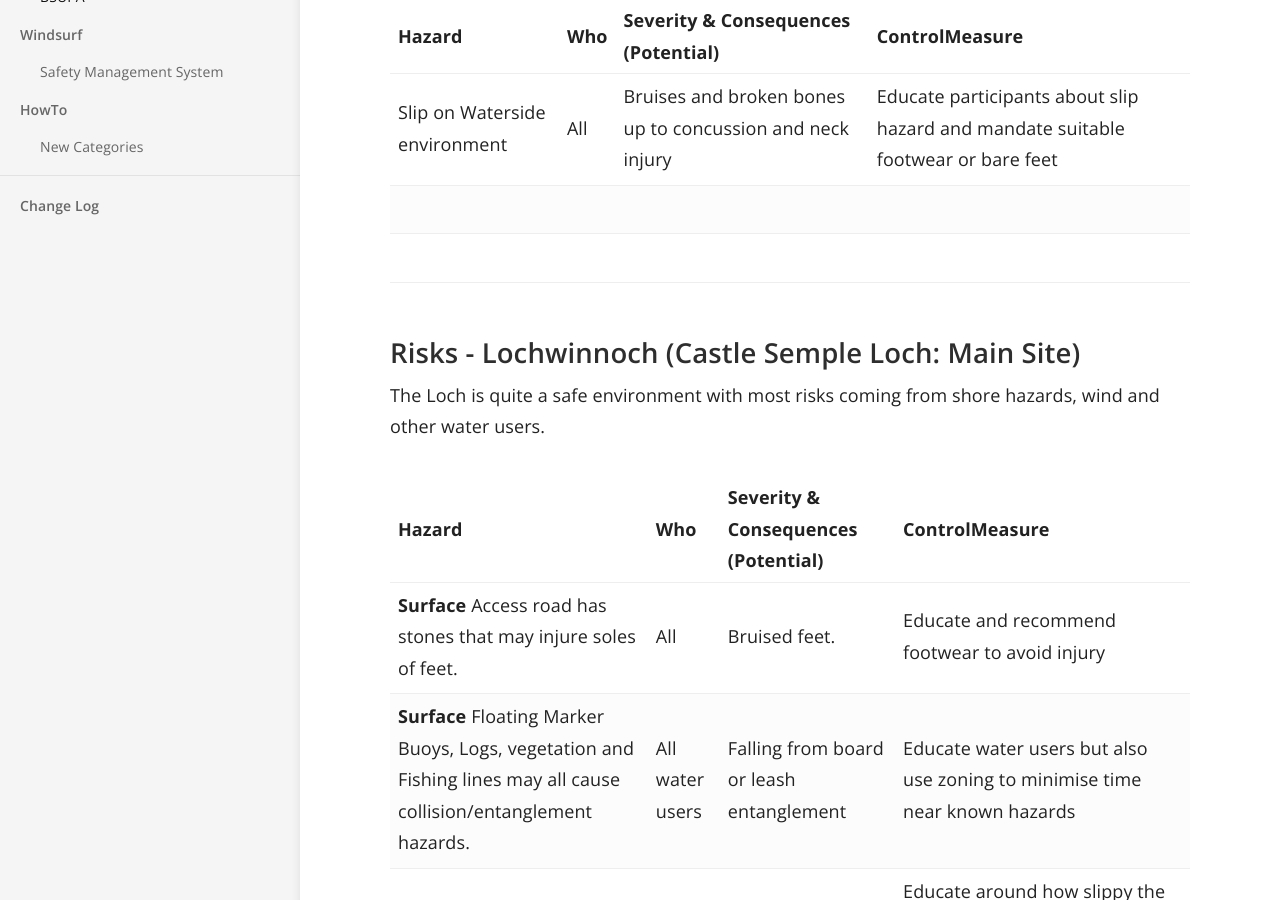
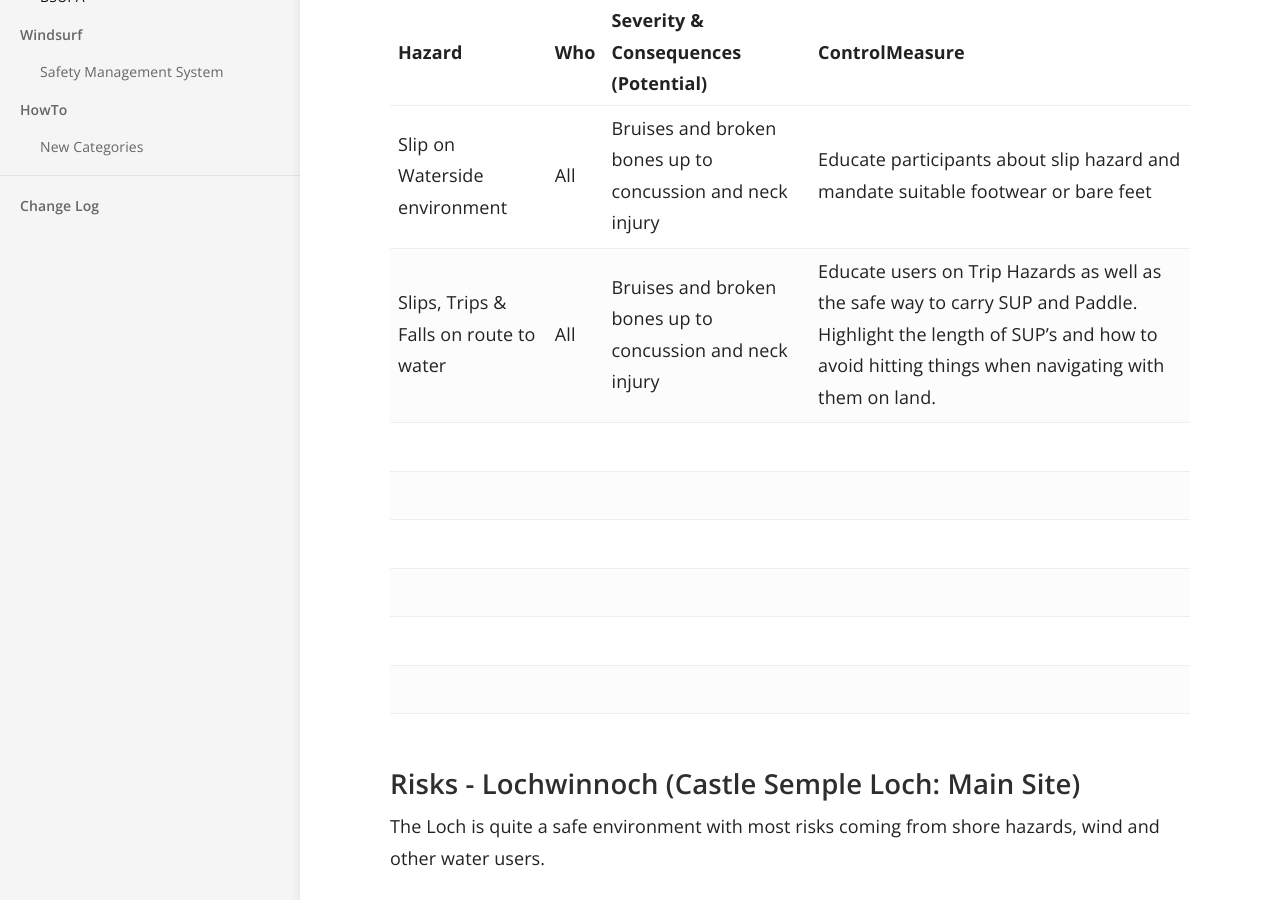
Before and after one commit to numbat70/clyde, a Jekyll site: the page built from _docs/Content/20-SUP_RISK.md, in a window 1280 px wide and 900 px high, scrolled down 642 px. Built offline with Jekyll 4.4.1, drawn with Linux system fonts in a browser that asks for light colours.

Commit message:
Update 20-SUP_RISK.md
mk

```diff
--- a/_docs/Content/20-SUP_RISK.md
+++ b/_docs/Content/20-SUP_RISK.md
@@ -18,8 +18,15 @@ and these can be
 Hazard | Who | Severity & Consequences (Potential) | ControlMeasure
 --- | --- | --- | ---
 Slip on Waterside environment | All | Bruises and broken bones up to concussion and neck injury | Educate participants about slip hazard and mandate suitable footwear or bare feet
+Slips, Trips & Falls on route to water  | All | Bruises and broken bones up to concussion and neck injury |  Educate users on Trip Hazards as well as the safe way to carry SUP and Paddle. Highlight the length of SUP's and how to avoid hitting things when navigating with them on land.
   |  |  |
   |  |  |
+  |  |  |
+  |  |  |
+  |  |  |
+  |  |  |
+
+
 
 ## Risks - Lochwinnoch (Castle Semple Loch: Main Site)
 The Loch is quite a safe environment with most risks coming from shore hazards, wind and other water users.
```
